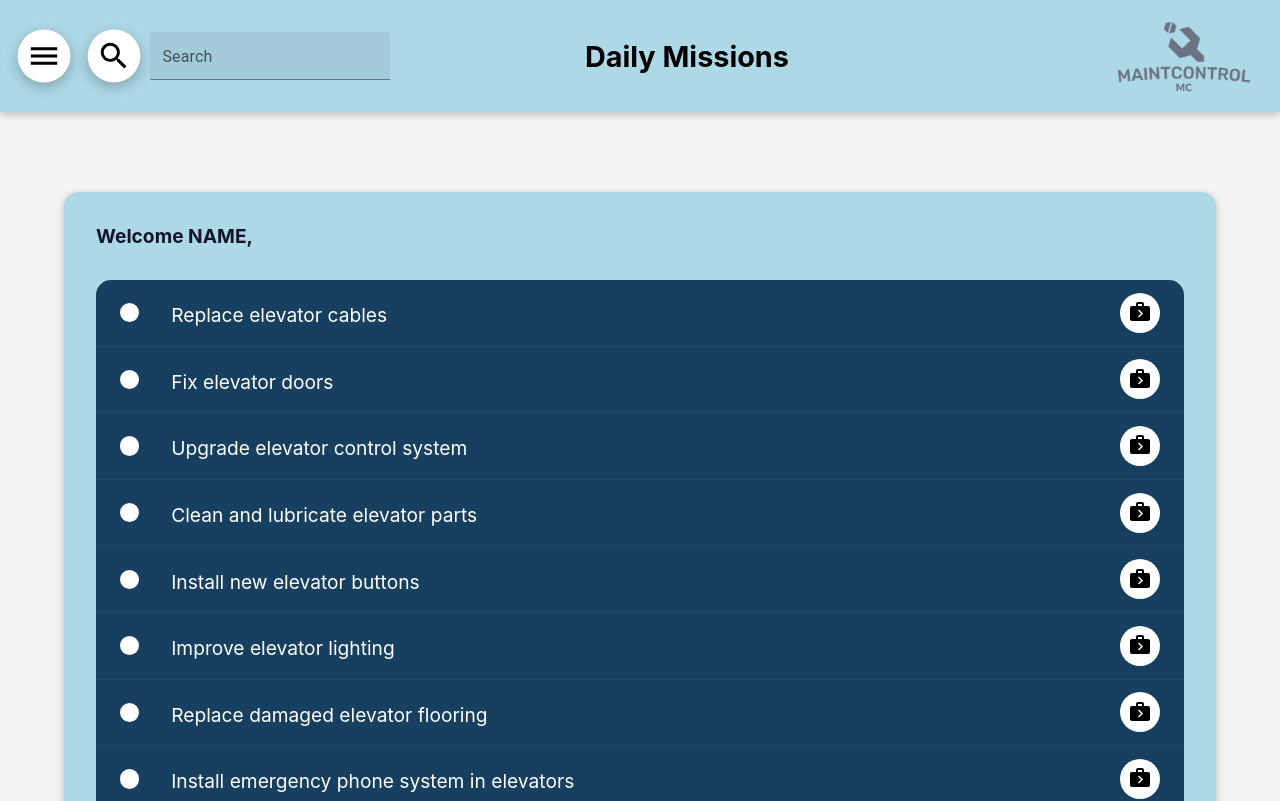
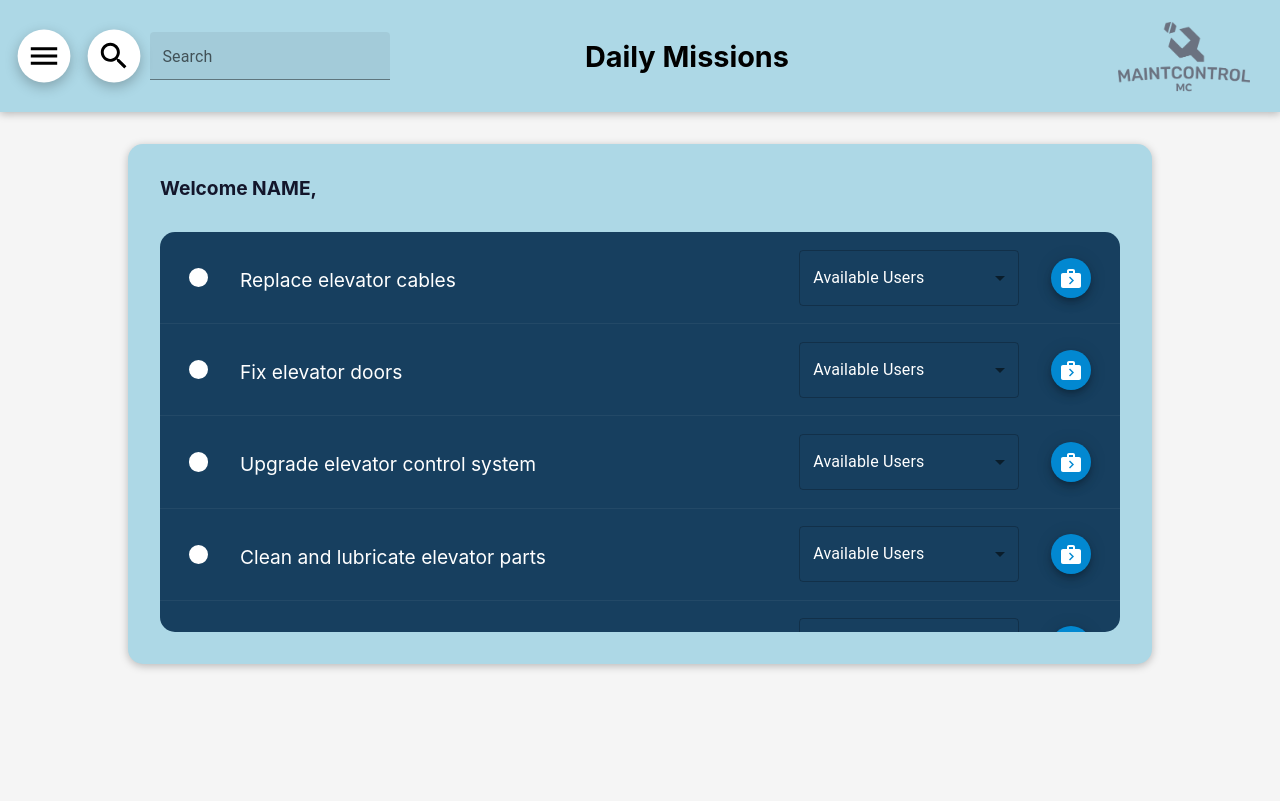
Before and after one commit to liorspidy/MaintControl, a React (Create React App) app: page /missions in a window 1280 px wide. Shown: the top 801 px of the page. Built offline with nearby package versions, Linux system fonts and the light colour scheme.

Commit message:
small fixes in map abt mission

```diff
--- a/src/components/header/Header.css
+++ b/src/components/header/Header.css
@@ -5,11 +5,10 @@
     background-color: lightblue;
     box-shadow: 0 2px 8px rgba(0, 0, 0, 0.25);
     width: 100%;
-    /* width of the header the width of the page at all time */
     height: 7rem;
     position: sticky;
     top: 0;
-    z-index: 1000;
+    z-index: 10000;
 }
 
 .logoBox {
--- a/src/components/menuComp/AccountMenu.js
+++ b/src/components/menuComp/AccountMenu.js
@@ -23,7 +23,13 @@ export default function AccountMenu(props) {
   };
   return (
     <React.Fragment>
-      <Box sx={{ display: 'flex', alignItems: 'center', textAlign: 'center' }}>
+      <Box
+        sx={{
+          display: 'flex',
+          alignItems: 'center',
+          textAlign: 'center',
+        }}
+      >
         <Tooltip title="Menu">
           <props.icon
             className="Icon"
--- a/src/components/pages/missions/Mission.js
+++ b/src/components/pages/missions/Mission.js
@@ -1,6 +1,8 @@
 import { useState } from 'react';
 import { Link } from 'react-router-dom';
+import Fab from '@mui/material/Fab';
 import NextWeekIcon from '@mui/icons-material/NextWeek';
+import WorkerSelector from './WorkerSelector';
 
 const Mission = (props) => {
   const [showDescription, setShowDescription] = useState(false);
@@ -29,10 +31,11 @@ const Mission = (props) => {
             {props.mission.title}
           </span>
         </div>
+        <WorkerSelector />
         <Link className="taskBtn" to={`/task/mission/${props.mission.id}`}>
-          <button className="MissionExpandButton" onClick={toggleDescription}>
+          <Fab size="small" color="info" aria-label="add">
             <NextWeekIcon />
-          </button>
+          </Fab>
         </Link>
       </label>
     </li>
--- a/src/components/pages/missions/Missions.css
+++ b/src/components/pages/missions/Missions.css
@@ -1,9 +1,9 @@
 .MissionsTableBox {
-    width: 90%;
+    width: 80%;
     padding: 2rem;
     display: flex;
     flex-direction: column;
-    margin-top: 5rem;
+    margin-top: 2rem;
     margin-left: auto;
     margin-right: auto;
     background-color: rgb(173, 216, 230);
@@ -23,6 +23,7 @@
 .MissionsTable {
     width: 100%;
     height: 40rem;
+    max-height: 25rem;
     min-height: 10rem;
     border-radius: 15px;
     background-color: #173F5F;
@@ -41,7 +42,7 @@
 }
 
 .Missions li {
-    padding: 0.5rem;
+    padding: 0.8rem;
     display: flex;
     align-items: center;
     border-bottom: 1px solid rgba(255, 255, 255, 0.05);
@@ -71,9 +72,9 @@
 }
 
 .MissionName {
-    flex: 1;
     padding-left: 2rem;
     color: #fff;
+    min-width: 50px;
 }
 
 .MissionCheckmark {
@@ -103,21 +104,6 @@
     border-radius: 50%;
 }
 
-.MissionExpandButton {
-    width: 2.5rem;
-    height: 2.5rem;
-    border-radius: 50%;
-    border: none;
-    color: black;
-    font-weight: bold;
-    background-color: white;
-    cursor: pointer;
+.taskBtn {
+    margin-left: 2rem;
 }
-
-.taskBtn {
-    margin-left: auto;
-}
-
-.MissionExpandButton:hover {
-    background-color: rgb(212, 212, 212);
-}
--- /dev/null
+++ b/src/components/pages/missions/WorkerSelector.js
@@ -0,0 +1,40 @@
+import { useState } from 'react';
+import Box from '@mui/material/Box';
+import InputLabel from '@mui/material/InputLabel';
+import MenuItem from '@mui/material/MenuItem';
+import FormControl from '@mui/material/FormControl';
+import Select from '@mui/material/Select';
+
+export default function WorkerSelector() {
+  const [avilUser, setAvailUser] = useState('');
+
+  const handleChange = (event) => {
+    setAvailUser(event.target.value);
+  };
+
+  return (
+    <Box sx={{ minWidth: 220, marginLeft: 'auto' }}>
+      <FormControl fullWidth>
+        <InputLabel id="available-users-select-label" sx={{ color: 'white' }}>
+          Available Users
+        </InputLabel>
+        <Select
+          sx={{ color: 'white' }}
+          labelId="available-users-select-label"
+          id="available-users-select"
+          value={avilUser}
+          label="Available Users"
+          onChange={handleChange}
+        >
+          <MenuItem value={0}>None</MenuItem>
+          <MenuItem value={10}>User 1</MenuItem>
+          <MenuItem value={20}>User 2</MenuItem>
+          <MenuItem value={30}>User 3</MenuItem>
+          <MenuItem value={40}>User 4</MenuItem>
+          <MenuItem value={50}>User 5</MenuItem>
+          <MenuItem value={60}>User 6</MenuItem>
+        </Select>
+      </FormControl>
+    </Box>
+  );
+}
--- a/src/components/pages/task/PrevTasksTable.css
+++ b/src/components/pages/task/PrevTasksTable.css
@@ -3,10 +3,22 @@
   top: 0;
 }
 
+.taskPageBox {
+  display: flex;
+  flex-direction: column;
+  height: 85vh;
+}
+
+.mainMapsBox {
+  display: flex;
+  flex: 1;
+  overflow-y: auto;
+}
+
 .prevTasksTable {
   width: 100%;
   overflow-y: auto;
-  height: 43vh;
+  height: 47%;
 }
 
 table {
--- a/src/components/pages/task/Task.css
+++ b/src/components/pages/task/Task.css
@@ -2,7 +2,6 @@
   display: flex;
   flex-direction: row;
   width: 50vw;
-  height: 45vh;
 }
 
 .mapsBox,
@@ -10,14 +9,6 @@
   width: 50vw;
 }
 
-.mapsBox {
-  height: 45vh;
-}
-
-.taskPageBox {
-  display: flex;
-  flex-direction: column;
-}
 .mainMapsBox {
   display: flex;
   flex-direction: row;
--- a/src/components/pages/task/map/List.js
+++ b/src/components/pages/task/map/List.js
@@ -1,10 +1,9 @@
-import * as React from "react";
-import ListItem from "@mui/material/ListItem";
-import ListItemButton from "@mui/material/ListItemButton";
-import ListItemText from "@mui/material/ListItemText";
-import { List, ListItemIcon } from "@mui/material";
-import "./List.css";
-import { fontSize } from "@mui/system";
+import * as React from 'react';
+import ListItem from '@mui/material/ListItem';
+import ListItemButton from '@mui/material/ListItemButton';
+import ListItemText from '@mui/material/ListItemText';
+import { List, ListItemIcon } from '@mui/material';
+import './List.css';
 
 export default function renderRow(props) {
   return (
@@ -20,19 +19,19 @@ export default function renderRow(props) {
               key={item.place_id}
               component="div"
               disablePadding
-              style={{ width: "50vw" }}
+              style={{ width: '50vw' }}
             >
               <ListItemButton>
                 <ListItemIcon>
                   <img
-                    src="./placeholder.png"
+                    src={`${window.location.origin}/placeholder.png`}
                     alt="Placeholder"
                     style={{ width: 38, height: 38 }}
                   />
                 </ListItemIcon>
                 <ListItemText
                   primary={item?.display_name}
-                  primaryTypographyProps={{ fontSize: "15px" }}
+                  primaryTypographyProps={{ fontSize: '15px' }}
                 />
               </ListItemButton>
             </ListItem>
--- a/src/components/pages/task/map/Searchbox.css
+++ b/src/components/pages/task/map/Searchbox.css
@@ -19,7 +19,7 @@
 }
 
 .ListBox {
-  height: 39vh;
+  height: 37vh;
   width: 49.9vw;
   overflow: auto;
 }
```
Also changed, not shown: src/index.css (line endings or trailing spaces).
